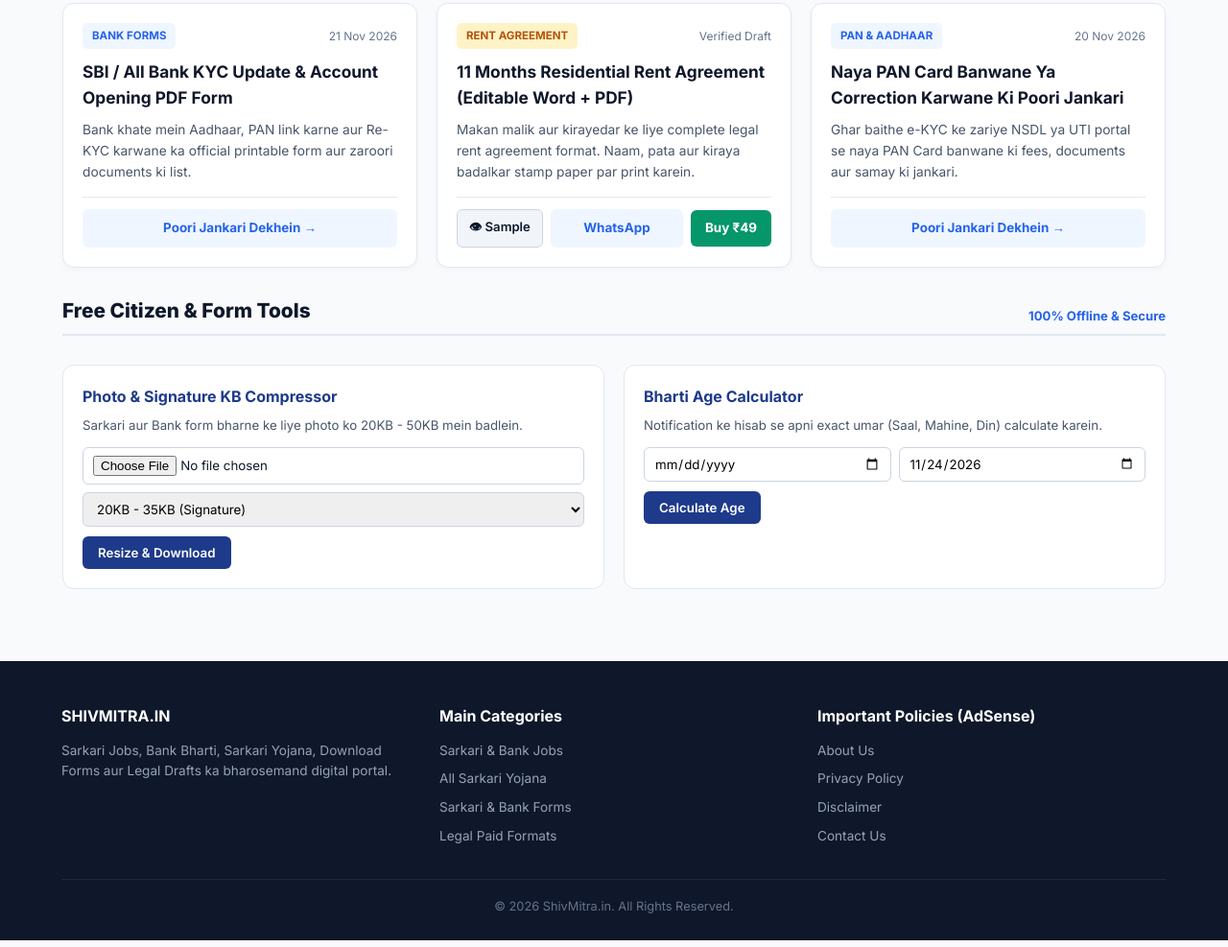
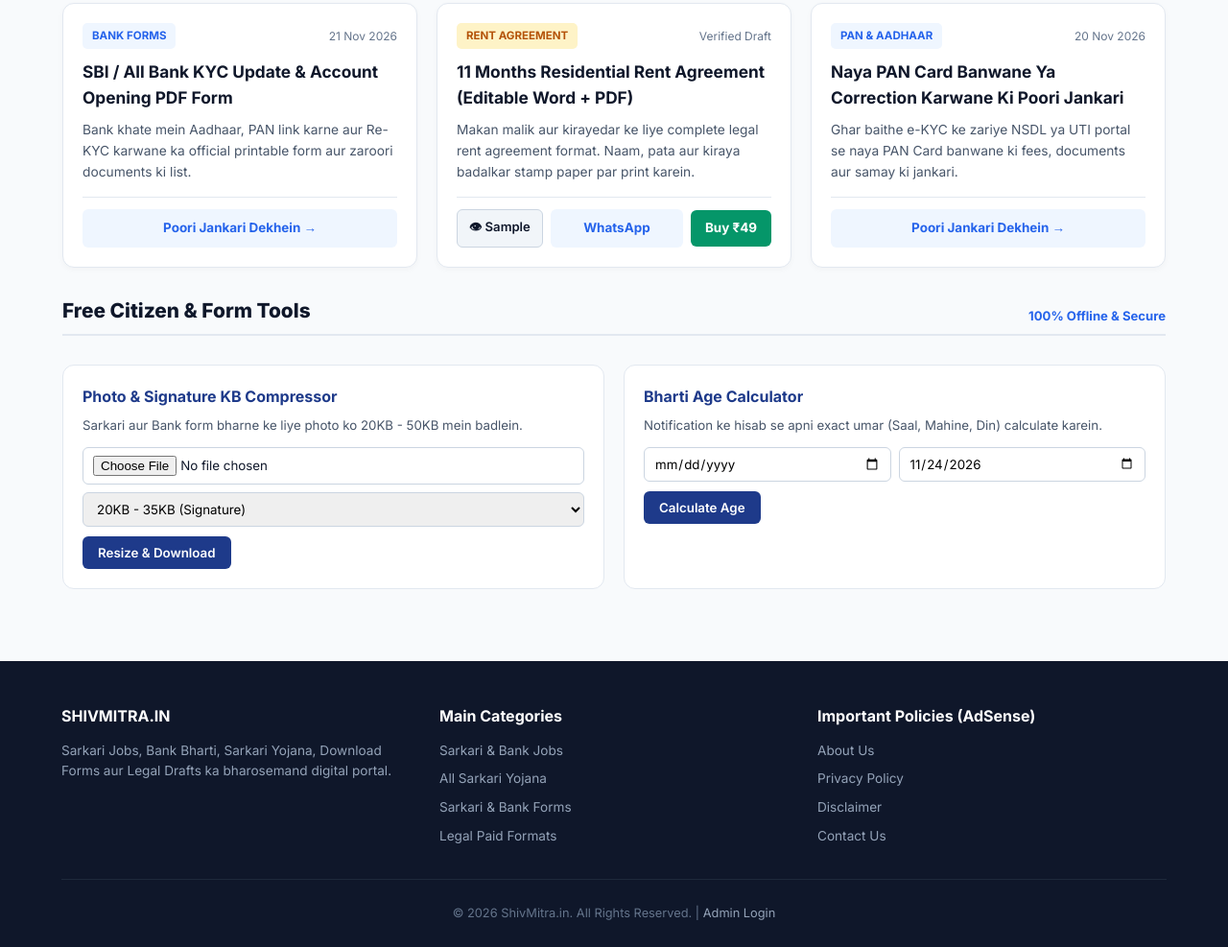
Before and after one commit to shivmitra03-max/Shiv-Mitra, a plain HTML site: page index.html in a window 1280 px wide. Shown: the part 1145-2132 px from the top of the page at 96% size. Drawn offline with Linux system fonts and the light colour scheme.

```diff
--- a/index.html
+++ b/index.html
@@ -367,7 +367,9 @@
                 <a href="pages.html?page=contact">Contact Us</a>
             </div>
         </div>
-        <div class="copyright">&copy; 2026 ShivMitra.in. All Rights Reserved.</div>
+        <p style="margin-top: 25px; text-align: center; font-size: 0.8rem; color: #64748b;">
+    © 2026 ShivMitra.in. All Rights Reserved. | <a href="shiv-admin.html" style="color: #94a3b8; text-decoration: none;">Admin Login</a>
+</p>
     </footer>
 
     <script>
```
